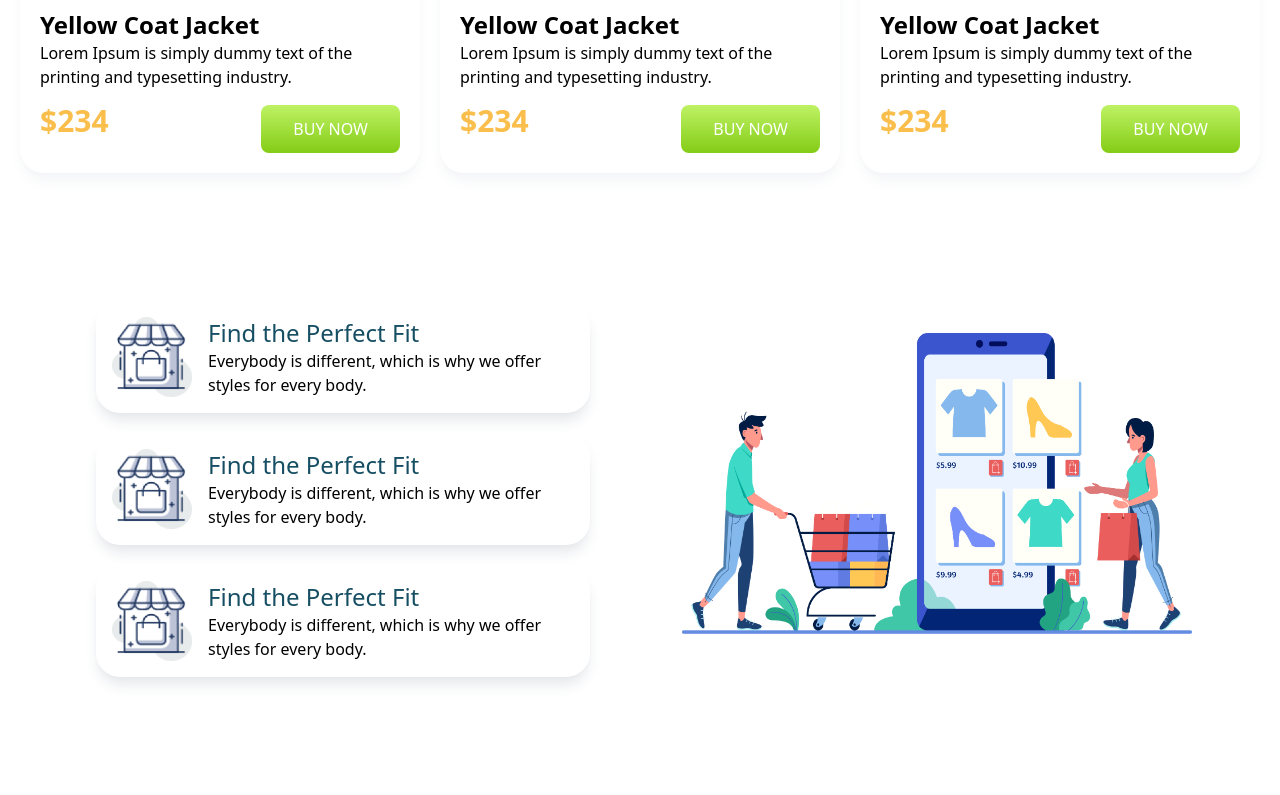
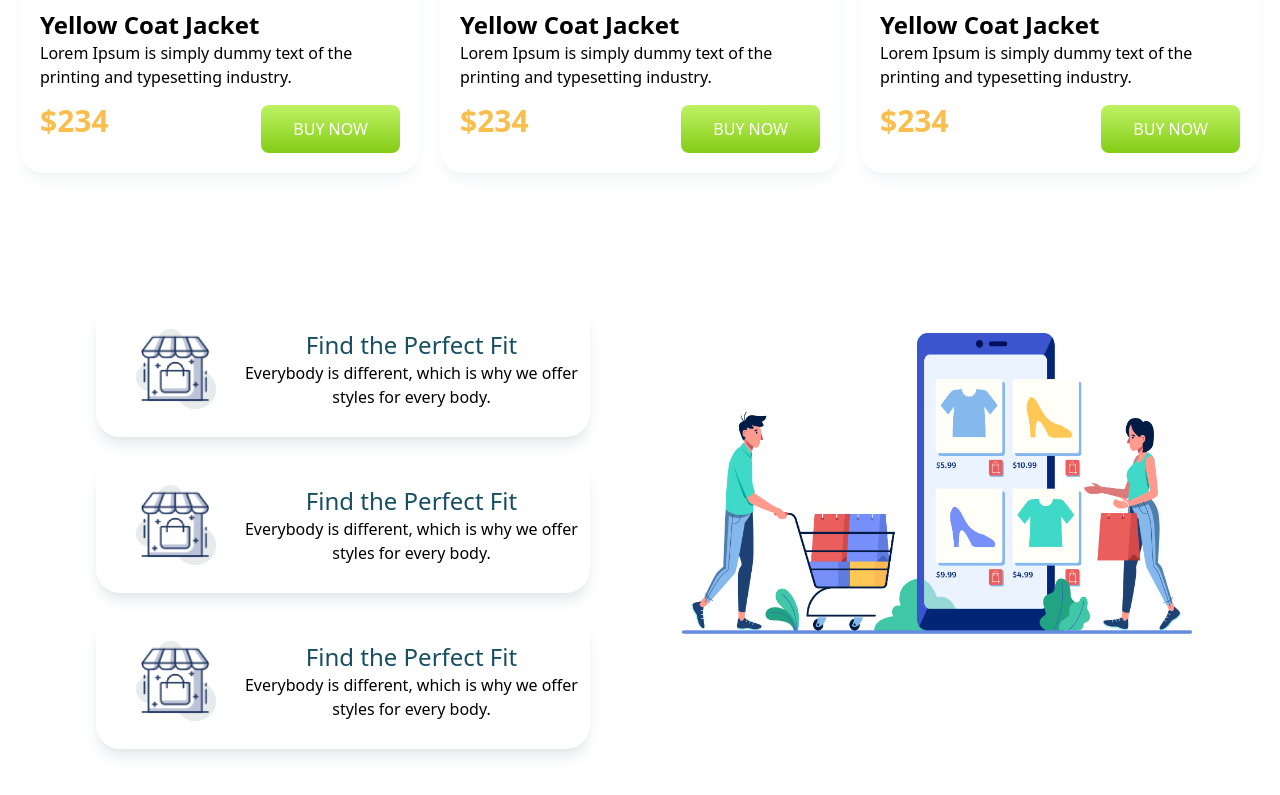
Before and after one commit to tobiborrahman/penguin-fashion, a plain HTML site: page index.html in a window 1280 px wide. Shown: the part 1102-1897 px from the top of the page. Before the commit the page ends 1843 px from the top, so only its background shows below. Drawn offline with nearby package versions, Linux system fonts and the light colour scheme.

Commit message:
Penguin Fashion finally done

```diff
--- a/index.html
+++ b/index.html
@@ -113,14 +113,14 @@
 			<section class="container mx-auto my-15 py-16">
 				<div class="grid grid-cols-1 md:grid-cols-2 gap-5 md:mx-14">
 					<div
-						class="order-2 md:order-2 flex items-center md:mx-10 rounded-3xl shadow-lg shadow-gray-200"
+						class="order-2 p-3 md:order-2 md:flex items-center md:mx-10 rounded-3xl shadow-lg shadow-gray-200"
 					>
 						<img
-							class="h-28 w-28 p-4"
+							class="h-28 w-28 p-4 mx-auto"
 							src="images/house.png"
 							alt=""
 						/>
-						<div class="">
+						<div class="text-center">
 							<h1 class="text-2xl text-cyan-900">
 								Find the Perfect Fit
 							</h1>
@@ -135,14 +135,14 @@
 						<img class="p-8" src="images/shopping.png" alt="" />
 					</div>
 					<div
-						class="order-3 flex items-center md:mx-10 rounded-3xl shadow-lg shadow-gray-200"
+						class="order-3 p-3 md:flex items-center md:mx-10 rounded-3xl shadow-lg shadow-gray-200"
 					>
 						<img
-							class="h-28 w-28 p-4"
+							class="h-28 w-28 p-4 mx-auto"
 							src="images/house.png"
 							alt=""
 						/>
-						<div class="">
+						<div class="text-center">
 							<h1 class="text-2xl text-cyan-900">
 								Find the Perfect Fit
 							</h1>
@@ -154,14 +154,14 @@
 						</div>
 					</div>
 					<div
-						class="order-4 flex items-center md:mx-10 rounded-3xl shadow-lg shadow-gray-200"
+						class="order-4 p-3 md:flex items-center md:mx-10 rounded-3xl shadow-lg shadow-gray-200"
 					>
 						<img
-							class="h-28 w-28 p-4"
+							class="h-28 w-28 p-4 mx-auto"
 							src="images/house.png"
 							alt=""
 						/>
-						<div class="">
+						<div class="text-center">
 							<h1 class="text-2xl text-cyan-900">
 								Find the Perfect Fit
 							</h1>
```
